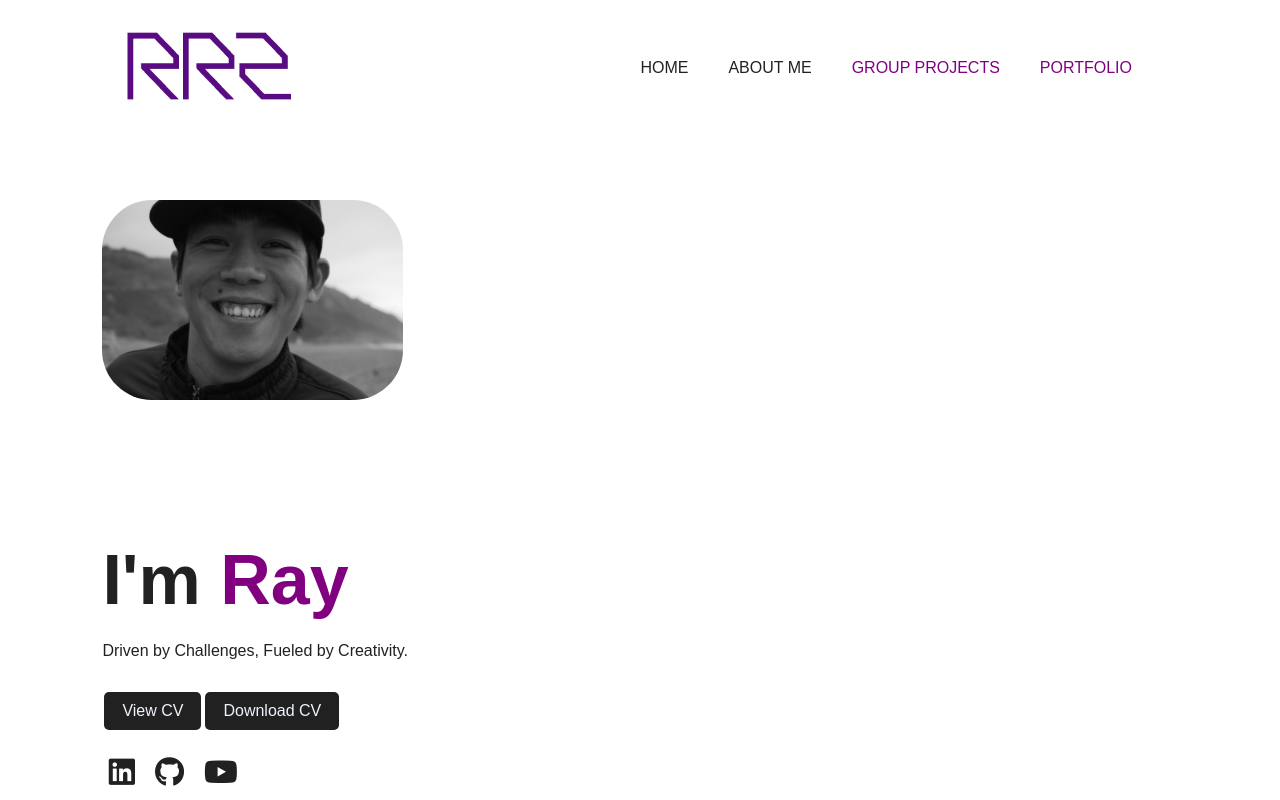
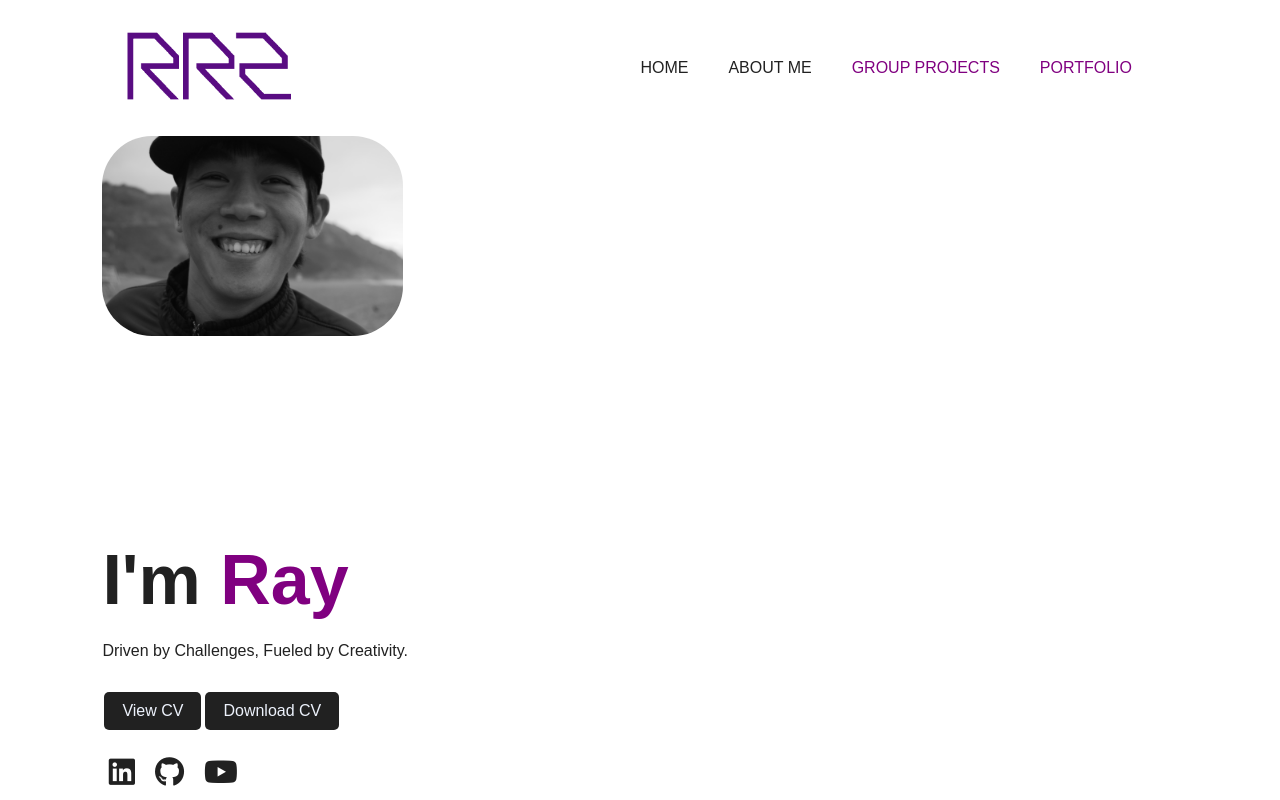
Before and after one commit to runquan-ray-zhou/0.4-personal_homepage, a React (Vite) app: page / in a window 1280 px wide. Built offline with nearby package versions, Linux system fonts and the light colour scheme.

Commit message:
change img position

```diff
--- a/src/App.css
+++ b/src/App.css
@@ -106,7 +106,6 @@ span{
     width: 25%;
     height: 50%;
     margin-left: 8%;
-    margin-top: 5%;
 }
 .img-box img{
     position: absolute;
```
